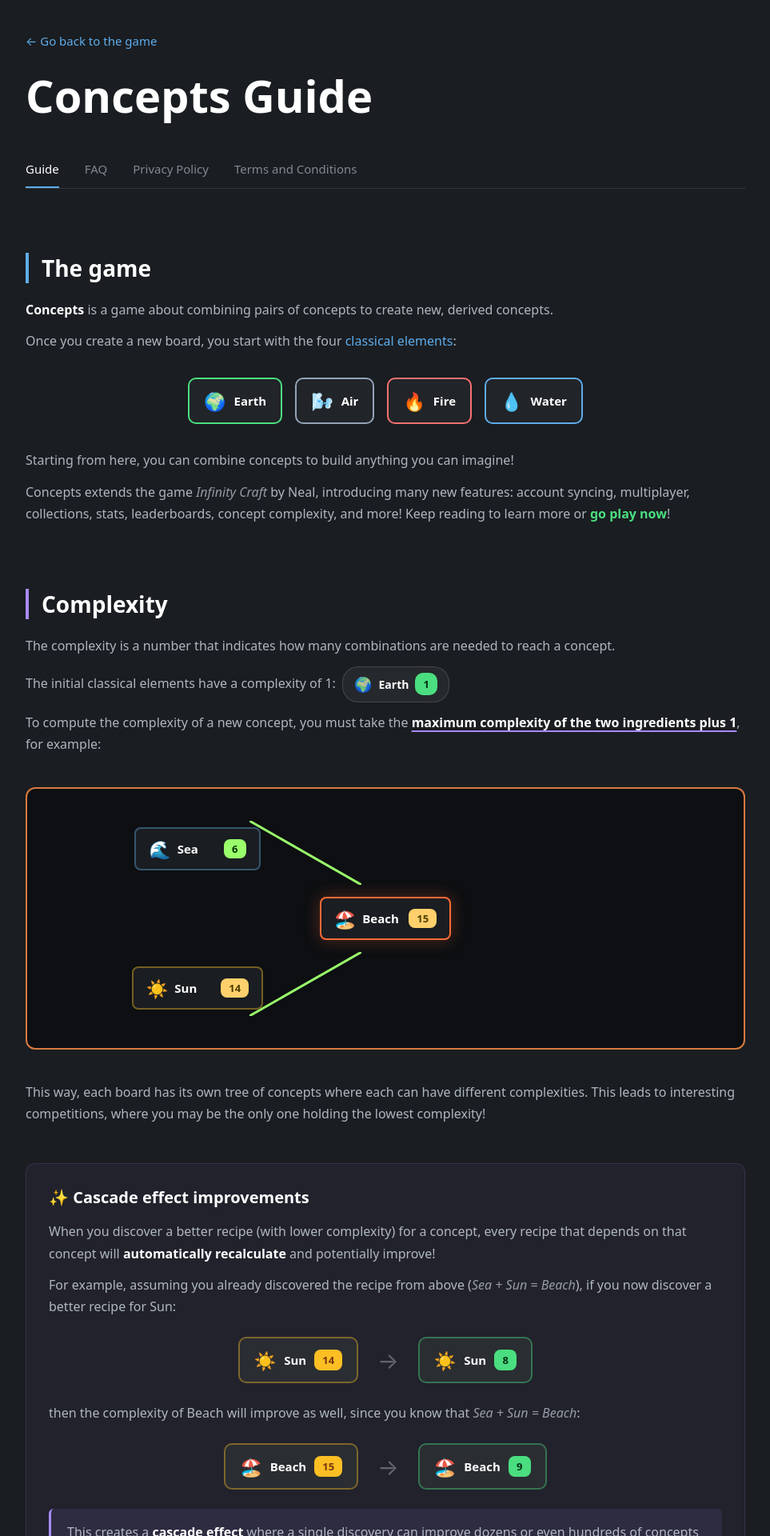
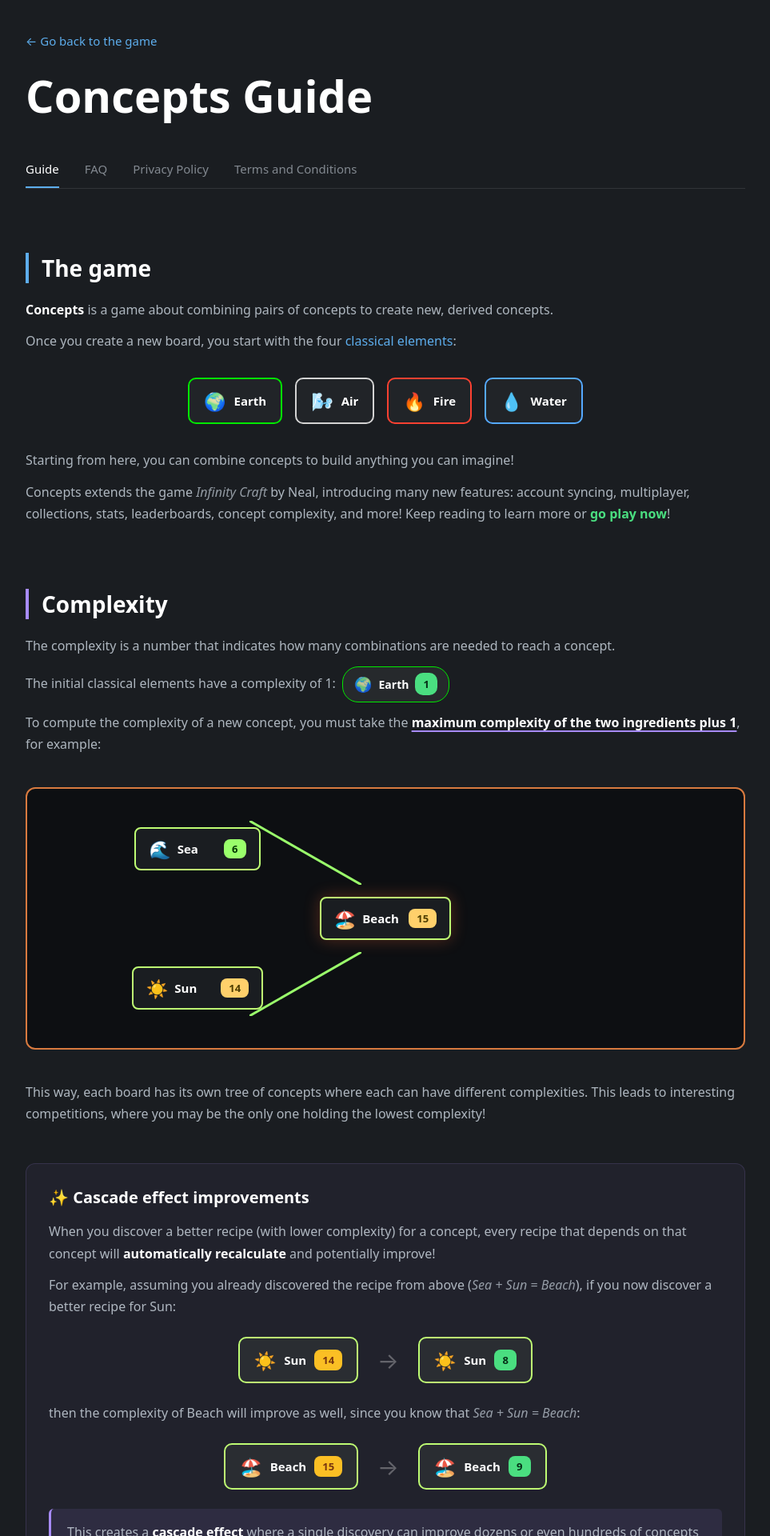
Before and after one commit to MGigenaDePaul/portfolio-project-conceptsGame, a React (Vite) app: page /guide in a window 1280 px wide. Shown: the top 1920 px of the page at 80% size, without its empty margins (158-1121 px from the left). Built offline with nearby package versions, Linux system fonts and the light colour scheme.

Commit message:
added lot of hovers

```diff
--- a/src/pages/FullGuide.css
+++ b/src/pages/FullGuide.css
@@ -171,19 +171,35 @@
 }
 
 .element-earth {
-  border-color: #4ade80;
+  border-color: #00e900;
+}
+
+.element-earth:hover {
+  background-color: #003400;
 }
 
 .element-air {
-  border-color: #94a3b8;
+  border-color: #d3d3d3;
+}
+
+.element-air:hover {
+  background-color: #2e2e2e;
 }
 
 .element-fire {
-  border-color: #f87171;
+  border-color: #ff4131;
+}
+
+.element-fire:hover {
+  background-color: #4f0b07;
 }
 
 .element-water {
-  border-color: #5dadec;
+  border-color: #55a9ff;
+}
+
+.element-water:hover {
+  background-color: #0e2459;
 }
 
 .element-emoji {
@@ -211,6 +227,11 @@
   border-radius: 20px;
   vertical-align: middle;
   margin: 0 4px;
+  border-color: #00e900;
+}
+
+.inline-complexity-badge:hover {
+  background-color: #003400;
 }
 
 .badge-emoji {
@@ -280,20 +301,35 @@
 .node-sea {
   grid-column: 1;
   grid-row: 1;
-  border-color: rgba(93, 173, 226, 0.4);
+  border-color: #befc73;
+}
+
+.node-sea:hover {
+  border-color: #55a9ff;
+  background-color: #0e2459;
+}
+
+.node-sun {
+  grid-column: 1;
+  grid-row: 3;
+  border-color: #befc73;
+}
+
+.node-sun:hover {
+  border-color: #cfc700;
+  background-color: #2d2b00;
 }
 
 .node-beach {
   grid-column: 2;
   grid-row: 2;
-  border-color: #ff6b35;
+  border-color: #befc73;
   box-shadow: 0 0 20px rgba(255, 107, 53, 0.3);
 }
 
-.node-sun {
-  grid-column: 1;
-  grid-row: 3;
-  border-color: rgba(251, 191, 36, 0.4);
+.node-beach:hover {
+  border-color: #ffaa00;
+  background-color: #3c2400;
 }
 
 .node-emoji {
@@ -386,12 +422,22 @@
   border-radius: 10px;
 }
 
-.improvement-concept.old {
-  border-color: rgba(251, 191, 36, 0.4);
+.improvement-concept.sun {
+  border-color: #befc73;
 }
 
-.improvement-concept.new {
-  border-color: rgba(74, 222, 128, 0.4);
+.improvement-concept.sun:hover {
+  border-color: #cfc700;
+  background-color: #2d2b00;
+}
+
+.improvement-concept.beach {
+  border-color: #befc73;
+}
+
+.improvement-concept.beach:hover {
+  border-color: #ffaa00;
+  background-color: #3c2400;
 }
 
 .ic-emoji {
@@ -587,10 +633,55 @@
   color: #ffffff;
 }
 
+/* concept items pero hovers en cada concepto */
+.concept-item.discovered.apple:hover{
+  background-color: #4f0b07;
+  border-color: #ff4131;
+}
+
+.concept-item.discovered.orange:hover{
+  background-color: #461c00;
+  border-color: #ff8800;
+}
+
+.concept-item.discovered.pear:hover{
+  background-color: #282d00;
+  border-color: #bcce00;
+}
+
+.concept-item.discovered.banana:hover{
+  background-color: #362700;
+  border-color: #f2b700;
+}
+
+.concept-item.discovered.mango:hover{
+  background-color: #402100;
+  border-color: #ff9e00;
+}
+
+.concept-item.discovered.pineapple:hover{
+  background-color: #3a2500;
+  border-color: #ffad00;
+}
+
+.concept-item.discovered.watermelon:hover{
+  background-color: #4e0920;
+  border-color: #ff369d;
+}
+
+.concept-item.discovered.starfruit:hover{
+  background-color: #382600;
+  border-color: #f7b400;
+}
+
 .concept-item.locked {
   background: rgba(255, 255, 255, 0.02);
   border: 1px dashed rgba(255, 255, 255, 0.1);
   color: rgba(255, 255, 255, 0.3);
+}
+
+.concept-item.locked:hover {
+  cursor: text;
 }
 
 .item-complexity {
--- a/src/pages/FullGuide.jsx
+++ b/src/pages/FullGuide.jsx
@@ -145,41 +145,65 @@ const FullGuide = () => {
                   </div>
 
                   {/* Connection Line from Sea to Beach */}
-                  <svg className="diagram-connector connector-sea" viewBox="0 0 100 100" preserveAspectRatio="none">
-                    <path d="M 0 0 Q 50 50 100 100" stroke="#9aff6b" strokeWidth="3" fill="none" />
+                  <svg
+                    className="diagram-connector connector-sea"
+                    viewBox="0 0 100 100"
+                    preserveAspectRatio="none"
+                  >
+                    <path
+                      d="M 0 0 Q 50 50 100 100"
+                      stroke="#9aff6b"
+                      strokeWidth="3"
+                      fill="none"
+                    />
                   </svg>
 
                   {/* Beach - Right (Result) */}
                   <div className="diagram-node node-beach">
                     <span className="node-emoji">🏖️</span>
                     <span className="node-name">Beach</span>
-                    <span className="node-complexity complexity-yellow">15</span>
+                    <span className="node-complexity complexity-yellow">
+                      15
+                    </span>
                   </div>
 
                   {/* Connection Line from Sun to Beach */}
-                  <svg className="diagram-connector connector-sun" viewBox="0 0 100 100" preserveAspectRatio="none">
-                    <path d="M 0 100 Q 50 50 100 0" stroke="#9aff6b" strokeWidth="3" fill="none" />
+                  <svg
+                    className="diagram-connector connector-sun"
+                    viewBox="0 0 100 100"
+                    preserveAspectRatio="none"
+                  >
+                    <path
+                      d="M 0 100 Q 50 50 100 0"
+                      stroke="#9aff6b"
+                      strokeWidth="3"
+                      fill="none"
+                    />
                   </svg>
 
                   {/* Sun - Bottom */}
                   <div className="diagram-node node-sun">
                     <span className="node-emoji">☀️</span>
                     <span className="node-name">Sun</span>
-                    <span className="node-complexity complexity-yellow">14</span>
+                    <span className="node-complexity complexity-yellow">
+                      14
+                    </span>
                   </div>
                 </div>
               </div>
 
               <p className="section-text">
-                This way, each board has its own tree of concepts where each
-                can have different complexities. This leads to interesting
+                This way, each board has its own tree of concepts where each can
+                have different complexities. This leads to interesting
                 competitions, where you may be the only one holding the lowest
                 complexity!
               </p>
 
               {/* Cascade Effect */}
               <div className="cascade-subsection">
-                <h3 className="subsection-title">✨ Cascade effect improvements</h3>
+                <h3 className="subsection-title">
+                  ✨ Cascade effect improvements
+                </h3>
 
                 <p className="section-text">
                   When you discover a better recipe (with lower complexity) for
@@ -196,13 +220,13 @@ const FullGuide = () => {
 
                 {/* Sun Improvement */}
                 <div className="improvement-row">
-                  <div className="improvement-concept old">
+                  <div className="improvement-concept sun">
                     <span className="ic-emoji">☀️</span>
                     <span className="ic-name">Sun</span>
                     <span className="ic-complexity yellow">14</span>
                   </div>
                   <span className="improvement-arrow">→</span>
-                  <div className="improvement-concept new">
+                  <div className="improvement-concept sun">
                     <span className="ic-emoji">☀️</span>
                     <span className="ic-name">Sun</span>
                     <span className="ic-complexity green">8</span>
@@ -216,13 +240,13 @@ const FullGuide = () => {
 
                 {/* Beach Improvement */}
                 <div className="improvement-row">
-                  <div className="improvement-concept old">
+                  <div className="improvement-concept beach">
                     <span className="ic-emoji">🏖️</span>
                     <span className="ic-name">Beach</span>
                     <span className="ic-complexity yellow">15</span>
                   </div>
                   <span className="improvement-arrow">→</span>
-                  <div className="improvement-concept new">
+                  <div className="improvement-concept beach">
                     <span className="ic-emoji">🏖️</span>
                     <span className="ic-name">Beach</span>
                     <span className="ic-complexity green">9</span>
@@ -230,7 +254,8 @@ const FullGuide = () => {
                 </div>
 
                 <p className="section-text cascade-highlight">
-                  This creates a <strong className="cascade-text">cascade effect</strong> where
+                  This creates a{' '}
+                  <strong className="cascade-text">cascade effect</strong> where
                   a single discovery can improve dozens or even hundreds of
                   concepts at once, making trying to discover novel recipes a
                   fun challenge!
@@ -267,7 +292,10 @@ const FullGuide = () => {
                       <span className="tier-count complete">✓ 4</span>
                     </div>
                     <div className="tier-bar">
-                      <div className="tier-fill easy" style={{ width: '100%' }}></div>
+                      <div
+                        className="tier-fill easy"
+                        style={{ width: '100%' }}
+                      ></div>
                     </div>
                   </div>
 
@@ -277,7 +305,10 @@ const FullGuide = () => {
                       <span className="tier-count">3 of 5</span>
                     </div>
                     <div className="tier-bar">
-                      <div className="tier-fill medium" style={{ width: '60%' }}></div>
+                      <div
+                        className="tier-fill medium"
+                        style={{ width: '60%' }}
+                      ></div>
                     </div>
                   </div>
 
@@ -287,7 +318,10 @@ const FullGuide = () => {
                       <span className="tier-count">1 of 3</span>
                     </div>
                     <div className="tier-bar">
-                      <div className="tier-fill hard" style={{ width: '33%' }}></div>
+                      <div
+                        className="tier-fill hard"
+                        style={{ width: '33%' }}
+                      ></div>
                     </div>
                   </div>
                 </div>
@@ -297,19 +331,19 @@ const FullGuide = () => {
                   <div className="concept-tier">
                     <h4 className="tier-label easy">EASY</h4>
                     <div className="concept-grid">
-                      <div className="concept-item discovered">
+                      <div className="concept-item discovered apple">
                         <span>🍎 Apple</span>
                         <span className="item-complexity green">6</span>
                       </div>
-                      <div className="concept-item discovered">
+                      <div className="concept-item discovered orange">
                         <span>🍊 Orange</span>
                         <span className="item-complexity green">9</span>
                       </div>
-                      <div className="concept-item discovered">
+                      <div className="concept-item discovered pear">
                         <span>🍐 Pear</span>
                         <span className="item-complexity green">9</span>
                       </div>
-                      <div className="concept-item discovered">
+                      <div className="concept-item discovered banana">
                         <span>🍌 Banana</span>
                         <span className="item-complexity yellow">23</span>
                       </div>
@@ -321,15 +355,15 @@ const FullGuide = () => {
                       MEDIUM <span className="remaining">2 remaining</span>
                     </h4>
                     <div className="concept-grid">
-                      <div className="concept-item discovered">
+                      <div className="concept-item discovered mango">
                         <span>🥭 Mango</span>
                         <span className="item-complexity green">11</span>
                       </div>
-                      <div className="concept-item discovered">
+                      <div className="concept-item discovered pineapple">
                         <span>🍍 Pineapple</span>
                         <span className="item-complexity yellow">18</span>
                       </div>
-                      <div className="concept-item discovered">
+                      <div className="concept-item discovered watermelon">
                         <span>🍉 Watermelon</span>
                         <span className="item-complexity yellow">21</span>
                       </div>
@@ -343,7 +377,7 @@ const FullGuide = () => {
                       HARD <span className="remaining">2 remaining</span>
                     </h4>
                     <div className="concept-grid">
-                      <div className="concept-item discovered">
+                      <div className="concept-item discovered starfruit">
                         <span>⭐ Starfruit</span>
                         <span className="item-complexity green">12</span>
                       </div>
@@ -379,15 +413,15 @@ const FullGuide = () => {
 
               <ul className="leaderboard-rules">
                 <li>
-                  <strong className="rule-discovered">+ DISCOVERED:</strong> First,
-                  the leaderboard is sorted by the{' '}
+                  <strong className="rule-discovered">+ DISCOVERED:</strong>{' '}
+                  First, the leaderboard is sorted by the{' '}
                   <strong>number of concepts discovered</strong> in the
                   collection or across all collections if it's the global
                   leaderboard. The more discoveries the better.
                 </li>
                 <li>
-                  <strong className="rule-complexity">+ COMPLEXITY:</strong> Then,
-                  as tiebreak, the leaderboard is sorted by the{' '}
+                  <strong className="rule-complexity">+ COMPLEXITY:</strong>{' '}
+                  Then, as tiebreak, the leaderboard is sorted by the{' '}
                   <strong>sum of complexities</strong> of the discovered
                   concepts. The lower the complexity, the better.
                 </li>
@@ -509,12 +543,13 @@ const FullGuide = () => {
                 </summary>
                 <div className="faq-answer">
                   <p>
-                    <strong>Yes!</strong> Concepts is completely free to play and
-                    we intend to keep it that way!
+                    <strong>Yes!</strong> Concepts is completely free to play
+                    and we intend to keep it that way!
                   </p>
                   <p>
                     <strong>However</strong>, we do have some operational costs,
-                    which means we have to resort to some kind of monetization :(
+                    which means we have to resort to some kind of monetization
+                    :(
                   </p>
                 </div>
               </details>
@@ -539,13 +574,13 @@ const FullGuide = () => {
                 </summary>
                 <div className="faq-answer">
                   <p>
-                    Yes! Concepts works on all modern browsers and devices. You can
-                    even install it as a Progressive Web App (PWA) on your phone /
-                    desktop.
+                    Yes! Concepts works on all modern browsers and devices. You
+                    can even install it as a Progressive Web App (PWA) on your
+                    phone / desktop.
                   </p>
                   <p>
-                    Also, you can cross-play in multiplayer with friends no matter
-                    the device!
+                    Also, you can cross-play in multiplayer with friends no
+                    matter the device!
                   </p>
                 </div>
               </details>
@@ -557,8 +592,8 @@ const FullGuide = () => {
                 </summary>
                 <div className="faq-answer">
                   <p>
-                    Concepts was mostly developed in <strong>dark mode</strong>, so
-                    it's optimized to look its best there.
+                    Concepts was mostly developed in <strong>dark mode</strong>,
+                    so it's optimized to look its best there.
                   </p>
                 </div>
               </details>
@@ -571,7 +606,10 @@ const FullGuide = () => {
                 <div className="faq-answer">
                   <p>
                     You can reach out to us at{' '}
-                    <a href="mailto:support@conceptsgame.io" className="inline-email">
+                    <a
+                      href="mailto:support@conceptsgame.io"
+                      className="inline-email"
+                    >
                       support@conceptsgame.io
                     </a>
                     !
@@ -609,8 +647,8 @@ const FullGuide = () => {
                 </summary>
                 <div className="faq-answer">
                   <p>
-                    <strong>Nope</strong>, you can only combine two concepts at a
-                    time 😉 Nice try though!
+                    <strong>Nope</strong>, you can only combine two concepts at
+                    a time 😉 Nice try though!
                   </p>
                 </div>
               </details>
@@ -627,8 +665,8 @@ const FullGuide = () => {
                     maintain the competitive spirit!
                   </p>
                   <p>
-                    If someone finds an amazing recipe, they're welcome to share it
-                    if they want to.
+                    If someone finds an amazing recipe, they're welcome to share
+                    it if they want to.
                   </p>
                 </div>
               </details>
@@ -641,13 +679,14 @@ const FullGuide = () => {
                 <div className="faq-answer">
                   <p>
                     We believe that having a common goal to compete toward makes
-                    the game more meaningful than simply accumulating concepts and
-                    recipes.
+                    the game more meaningful than simply accumulating concepts
+                    and recipes.
                   </p>
                   <p>
                     Also, we don't want to incentivize players to pair concepts
-                    just to see the number go up. This way, players are encouraged
-                    to find the most efficient recipes for concepts in collections.
+                    just to see the number go up. This way, players are
+                    encouraged to find the most efficient recipes for concepts
+                    in collections.
                   </p>
                 </div>
               </details>
```
